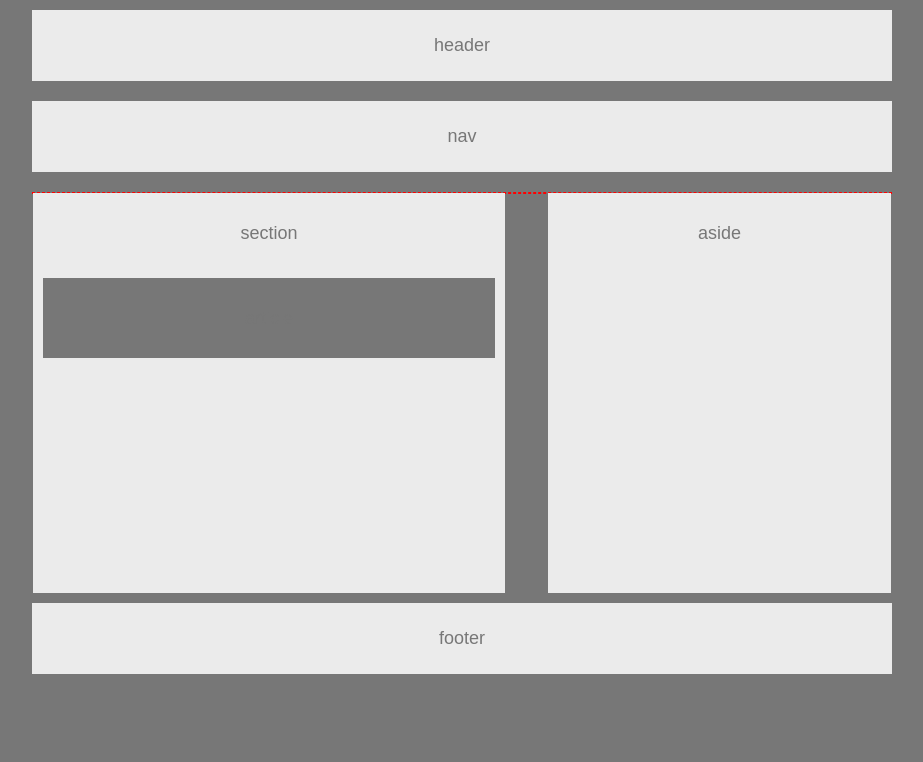
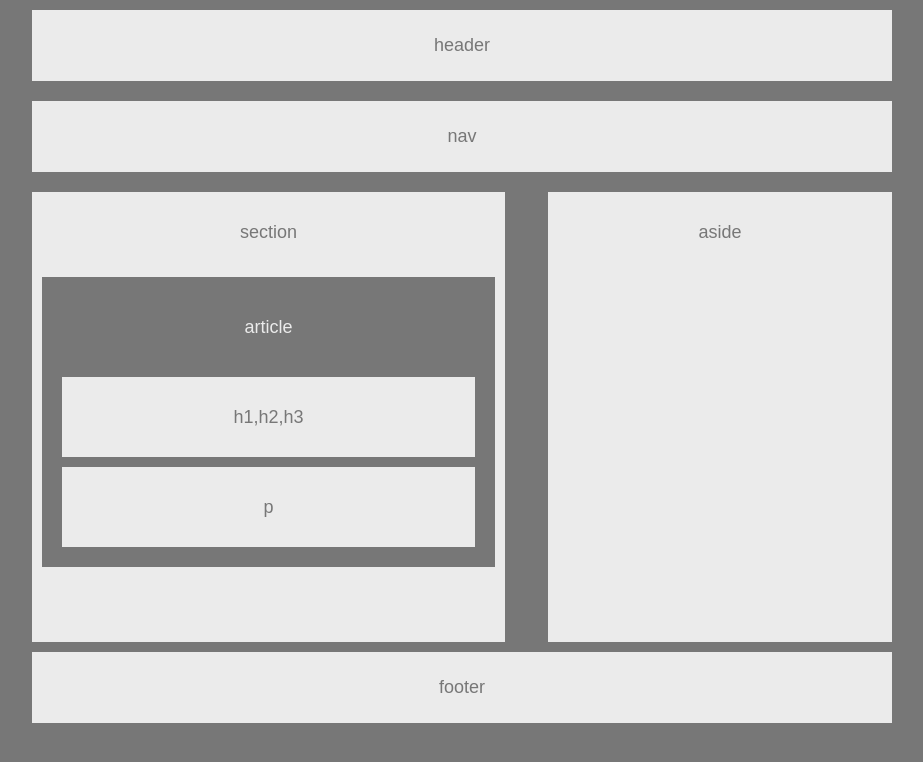
Before and after one commit to BFronz/HW-Wireframe, a plain HTML site: page index.html in a window 1280 px wide. Shown: the whole page, without its empty margins (18-941 px from the left). Drawn offline with Linux system fonts and the light colour scheme.

Commit message:
added article sections

```diff
--- a/index.html
+++ b/index.html
@@ -18,20 +18,33 @@
     nav
 </nav>
 
-<div class="main">
+<div id="main">
 
-    <section>
+    <section class="section-main">
         section
 
-            <article>
+            <article class="article-main">
                 article
             <article>
 
+       <section class="article-info">
+            h1,h2,h3
+       </section>
+
+       <section class="article-info">
+            p
+       </section>
+
+
+
+
+
     </section>
 
-    <aside>
+    <aside class="aside-main">
         aside
     </aside>
+
 
 </div>
 
--- a/style.css
+++ b/style.css
@@ -9,12 +9,12 @@ body {
 }
 
 
-.main {
+#main {
     margin-top: 10px;
     margin-right: 50px;
     margin-bottom: 10px;
     margin-left: 50px;
-    border: 1px dashed red;
+    /*border: 1px dashed red; */
 }
 
 
@@ -33,31 +33,39 @@ header, nav, footer {
     text-align: center;
 }
 
-article{
+.article-main{
     color: ebebeb;
+    padding: 10px;
     background: #777;
     margin-top: 5px;
     margin-right: 10px;
-    margin-bottom: 10px;
     margin-left: 10px;
+    color: #ebebeb;
 }
 
+.article-info {
+    margin: 10px;
+    text-align: center;
+    color: #777;
 
-section {
+}
 
+.section-main {
     width: 55%;
-    height: 400px;
+    height: 450px;
     float: left;
     line-height: 5rem;
   }
 
-  aside {
-
+  .aside-main {
     width: 40%;
-    height: 400px;
+    height: 450px;
     float: right;
     line-height: 5rem;
 }
+
+
+
 
 
 h1 {
```
